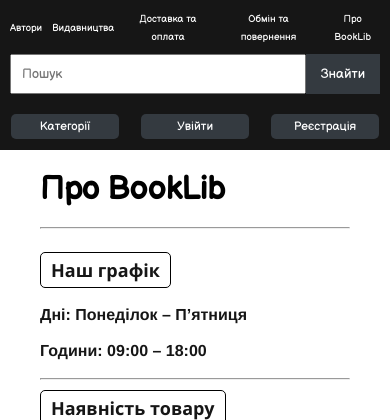
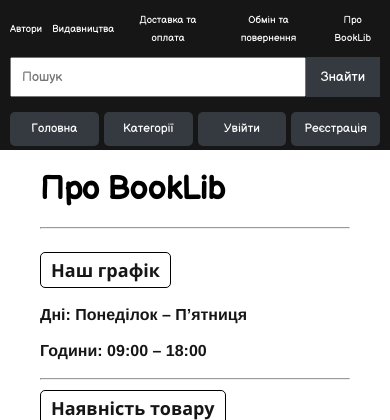
Before and after one commit to MNDonut/BookLib, a Django app: template book/templates/about.html in a window 390 px wide. Shown: the top 420 px of the page. Run offline with Django 3.2, Linux system fonts and the light colour scheme; the template is opened without the code that fills it, so the values that code supplies are empty.

Commit message:
Added the button Main when the logo is hidden

```diff
--- a/static/base/base.css
+++ b/static/base/base.css
@@ -3,17 +3,17 @@
         text-align: center;
         grid-template-areas: "icons login"
                              "icons login";
+        grid-template-columns: 1fr 2fr;
     }
     .navbar .login-list {
+        height: 100%;
         flex-direction: column;
-        height: 100%;
         justify-content: space-around;
         align-items: center;
     }
     .navbar .login-list li {
         width: 80%;
         font-size: 12px;
-        padding: 5px;
     }
     .navbar .login-list li,
     .navbar .icons-list li {
@@ -40,6 +40,30 @@
     .navbar .center {
         padding: 0 10px;
     }
+    /* .navbar .login-list li {
+        border-radius: 2px;
+    } */
+    .navbar .index-button {
+        display: initial;
+    }
+    .navbar .right {
+        margin: 0 10px 0 0;
+    }
+    .navbar .login-list {
+        display: grid;
+        grid-template-columns: 1fr 1fr;
+        grid-template-rows: 1fr 1fr;
+        align-items: center;
+        column-gap: 5px;
+        row-gap: 5px;
+    }
+    .navbar .login-list li {
+        display: grid;
+        align-items: center;
+        height: 80%;
+        width: 100%;
+        padding: 0;
+    }
 }
 
 @media (max-width: 710px) {
@@ -48,8 +72,11 @@
         grid-template-columns: 4fr 1fr;
     }
     .navbar .right {
-        grid-template-areas: "login"
-                             "login";
+        grid-template-areas: "login login"
+                             "login login";
+    }
+    .navbar .right {
+        margin: 0 10px;
     }
     .icons {
         display: none;
@@ -61,6 +88,7 @@
         text-align: center;
     }
     .navbar .login-list {
+        display: flex;
         /* padding: 0 10px; */
         flex-direction: row;
         /* justify-content: space-between; */
@@ -109,6 +137,10 @@
     --frame: #343a40;
     /* for hiding category images below menu */
     z-index: 999;
+}
+
+.index-button {
+    display: none;
 }
 
 body {
--- a/templates/base/base.html
+++ b/templates/base/base.html
@@ -65,6 +65,7 @@
                 </div>
                 <div class="login">
                     <ul class="login-list">
+                        <li class="index-button"><a href="{% url 'index' %}">Головна</a></li>
                         <li><a href="{% url 'listOfCategories' %}">Категорії</a></li>
                         {% if user.is_authenticated %}
                         <li><a href="{% url 'profile' %}">Привіт, {{ user.firstname }}</a></li>
```
